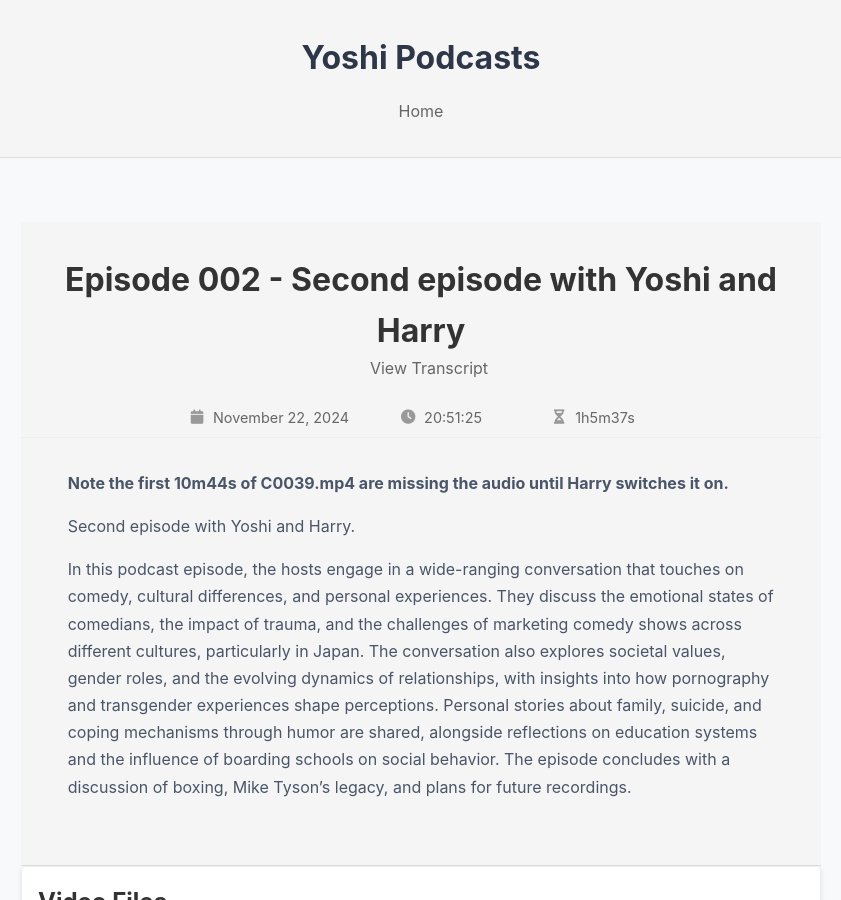
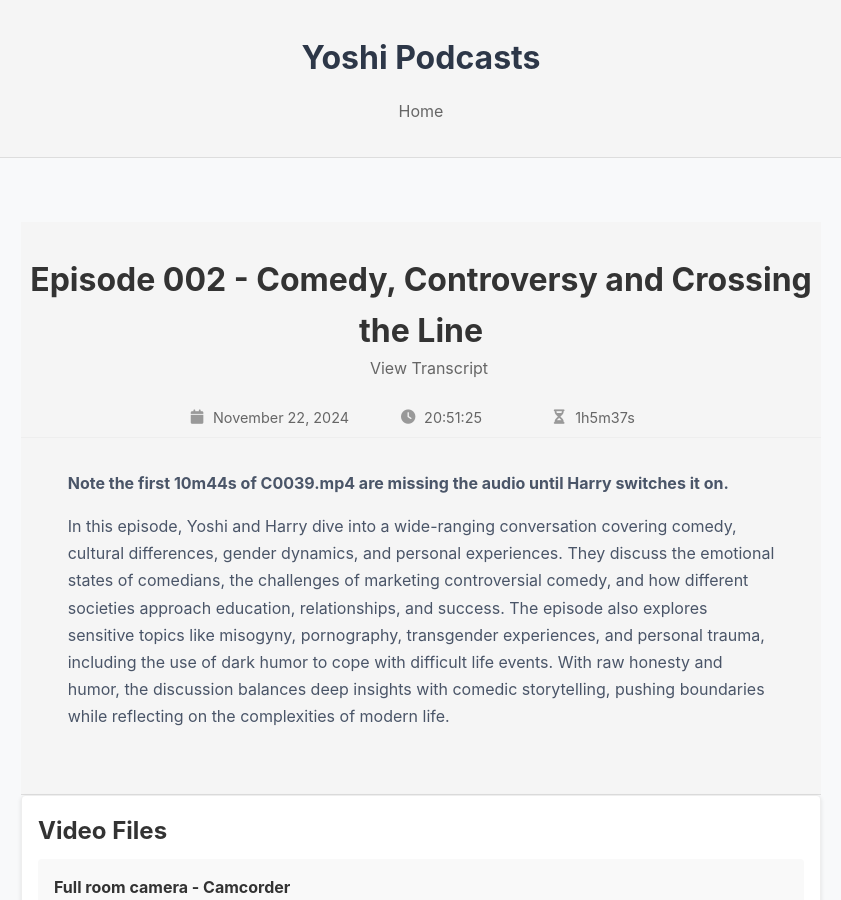
Before and after one commit to harryf/yoshi-podcasts, a Jekyll site: the page built from _episodes/episode-002.md, in a window 1280 px wide and 900 px high. Shown: the whole window, without its empty margins (219-1060 px from the left). Built offline with Jekyll 4.4.1, drawn with Linux system fonts in a browser that asks for light colours.

Commit message:
Update title and summary

```diff
--- a/_episodes/episode-002.md
+++ b/_episodes/episode-002.md
@@ -1,12 +1,12 @@
 ---
 layout: episode
-title: Episode 002 - Second episode with Yoshi and Harry
+title: Episode 002 - Comedy, Controversy and Crossing the Line
 short_title: Second episode with Yoshi and Harry
 date: '2024-11-22'
 time: '20:51'
 duration: 1h5m37s
 permalink: "/episodes/episode-002/"
-description: The episode features Yoshi and Harry discussing comedy, cultural differences, personal trauma, and societal values, with insights into their experiences in the entertainment industry and reflections on gender dynamics, education, and coping mechanisms through humor.
+description: A candid and boundary-pushing conversation that mixes comedy, culture, and controversy, exploring everything from stand-up struggles to gender roles, dark humor, and personal trauma.
 video_files:
 - file_name: C0039.mp4
   description: Full room camera - Camcorder
@@ -87,6 +87,4 @@ transcript_file: episode-002-transcript.md
 ---
 **Note the first 10m44s of C0039.mp4 are missing the audio until Harry switches it on.**
 
-Second episode with Yoshi and Harry.
-
-In this podcast episode, the hosts engage in a wide-ranging conversation that touches on comedy, cultural differences, and personal experiences. They discuss the emotional states of comedians, the impact of trauma, and the challenges of marketing comedy shows across different cultures, particularly in Japan. The conversation also explores societal values, gender roles, and the evolving dynamics of relationships, with insights into how pornography and transgender experiences shape perceptions. Personal stories about family, suicide, and coping mechanisms through humor are shared, alongside reflections on education systems and the influence of boarding schools on social behavior. The episode concludes with a discussion of boxing, Mike Tyson’s legacy, and plans for future recordings.
+In this episode, Yoshi and Harry dive into a wide-ranging conversation covering comedy, cultural differences, gender dynamics, and personal experiences. They discuss the emotional states of comedians, the challenges of marketing controversial comedy, and how different societies approach education, relationships, and success. The episode also explores sensitive topics like misogyny, pornography, transgender experiences, and personal trauma, including the use of dark humor to cope with difficult life events. With raw honesty and humor, the discussion balances deep insights with comedic storytelling, pushing boundaries while reflecting on the complexities of modern life.
```
